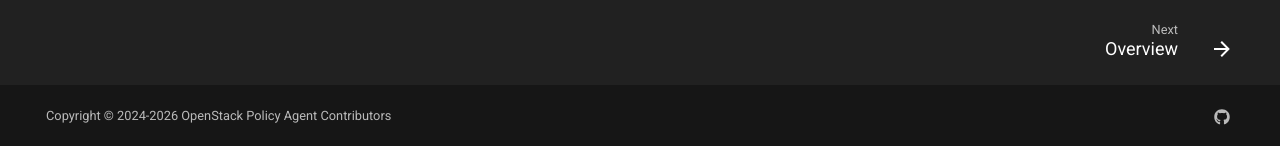
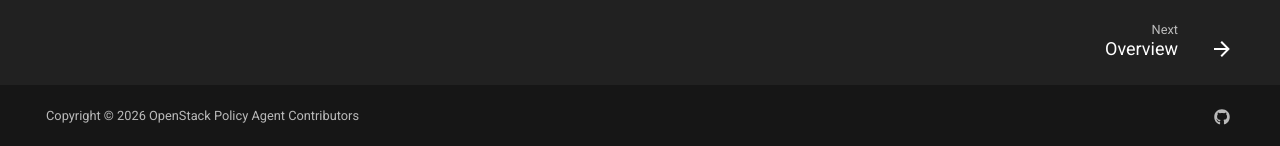
Before and after one commit to OpenStack-Policy-Agent/OSPA, an MkDocs documentation site: the page built from docs/index.md, in a window 1280 px wide and 900 px high, scrolled down 2311 px. Shown: the part 751-897 px from the top of the window. Built offline with MkDocs 1.6.1 and Material for MkDocs 9.7.7, drawn with Linux system fonts in a browser that asks for light colours; comment, search, counter and statistics services are not loaded.

Commit message:
Fix docs graph and date (#81)

```diff
--- a/mkdocs.yml
+++ b/mkdocs.yml
@@ -71,7 +71,7 @@
       link: https://github.com/OpenStack-Policy-Agent/OSPA
   generator: false
 
-copyright: Copyright &copy; 2024-2026 OpenStack Policy Agent Contributors
+copyright: Copyright &copy; 2026 OpenStack Policy Agent Contributors
 
 nav:
   - Home: index.md
```
Also changed, not shown: docs/developer-guide/architecture.md (+0 -1 lines).
